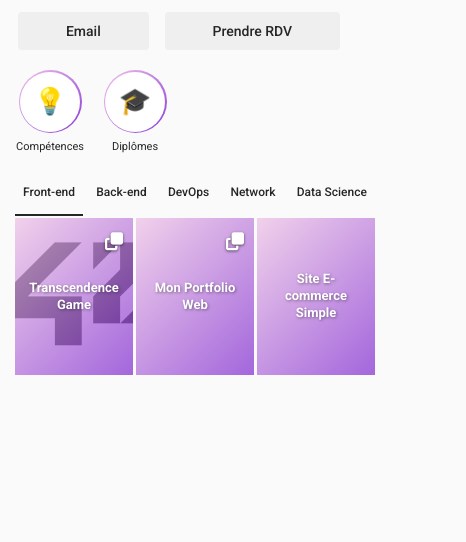
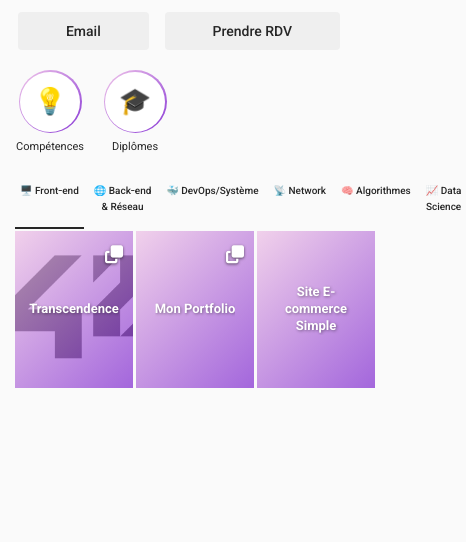
Before and after one commit to Ealves96/Portfolio, a website: page index.html in a window 390 px wide. Shown: the part 231-773 px from the top of the page, 466 px wide, since content can reach past the window. Drawn offline with nearby package versions, Linux system fonts and the light colour scheme; files that its build step writes are made by us from their sources.

Commit message:
mobile a test

```diff
--- a/css/tabs.css
+++ b/css/tabs.css
@@ -15,7 +15,7 @@
 
 .tab-item {
     padding: 15px 0;
-    font-size: 12px;
+    font-size: 10px;
     font-weight: 500; /* Texte un peu plus gras */
     letter-spacing: 1px; /* Espacement des lettres */
     text-transform: uppercase; /* Texte en majuscules */
@@ -54,7 +54,7 @@
         gap: 5px; /* Réduit l'écart */
     }
     .tab-item {
-        font-size: 12px; /* Icônes ou texte plus grand sur mobile */
+        font-size: 10px;
         letter-spacing: 0;
         text-transform: none; /* Pas forcément majuscule sur mobile */
         flex-grow: 1; /* Les onglets prennent la même largeur */
--- a/partials/_project-grid.html
+++ b/partials/_project-grid.html
@@ -3,8 +3,8 @@
 
     <!-- Projet 1: Transcendence (Exemple avec plusieurs images) -->
     <a href="#" class="project-item"
-        data-category="frontend backend devops"
-        data-title="Transcendence Game"
+        data-category="frontend"
+        data-title="Transcendence"
         data-image="img/transcendence/transcendence_result.png"
         data-media='[
             { "type": "video", "src": "https://res.cloudinary.com/dzo1cimyr/video/upload/v1744892790/f5ahjr6lmojhnt9l0q9x.webm" },
@@ -13,8 +13,14 @@
             { "type": "video", "src": "https://res.cloudinary.com/dzo1cimyr/video/upload/v1744892796/tvjmyovjqrvy0epdromm.webm" },
             { "type": "image", "src": "img/transcendence/transcendence_result.png" }
         ]'
-        data-description="Développement d'un jeu de Pong multijoueur en temps réel inspiré du classique Pong.\n\nFonctionnalités :\n- Mode multijoueur via WebSockets (Socket.IO).\n- Système d'authentification sécurisé (JWT, OAuth2 avec l'API 42).\n- Chat global et privé entre utilisateurs.\n- Interface utilisateur réactive construite avec Vue.js.\n- Backend robuste avec NestJS et base de données PostgreSQL.\n- Déploiement containérisé avec Docker et Docker Compose.\n\nCe projet a été réalisé dans le cadre du cursus de l'école 42, mettant l'accent sur le travail d'équipe, la gestion de projet et l'application des technologies web modernes."
-        data-tech="Vue.js, NestJS, TypeScript, PostgreSQL, Socket.IO, Docker, OAuth2, JWT"
+        data-description="🎮 Transcendence – 42
+        👩‍💻 Front‑end & jeu 3D
+        • SPA vanilla JS + WebSockets
+        • Pong 3D (1,2 & 4 joueurs) sous Three.js
+        • UI responsive, accessible & 60 FPS
+        ✨ Pixel‑perfect, fun garanti !
+        Pour en savoir plus, consultez le lien GitHub 🐙!"
+        data-tech="FrontEnd, ThreeJS, JavaScript, 42Paris, WebDev, GameDev"
         data-github="https://github.com/Ealves96/transcendence"
         data-live="#"
         data-background-image="img/logo42.png">
@@ -47,7 +53,7 @@
     <!-- Projet 3: Portfolio (Ce site !) -->
      <a href="#" class="project-item"
         data-category="frontend"
-        data-title="Mon Portfolio Web"
+        data-title="Mon Portfolio"
         data-image="img/projects/portfolio/portfolio-main.png"
          data-images='[
             "img/projects/portfolio/portfolio-main.png",
--- a/partials/_tabs.html
+++ b/partials/_tabs.html
@@ -1,9 +1,10 @@
 <section class="tabs-section" aria-label="Catégories de projets">
     <ul class="tabs-list">
-       <li class="tab-item active" data-category="frontend">Front-end</li>
-       <li class="tab-item" data-category="backend">Back-end</li>
-       <li class="tab-item" data-category="devops">DevOps</li>
-       <li class="tab-item" data-category="network">Network</li>
-       <li class="tab-item" data-category="data">Data Science</li>
+       <li class="tab-item active" data-category="frontend">🖥️ Front‑end</li>
+       <li class="tab-item" data-category="backend">🌐 Back‑end & Réseau</li>
+       <li class="tab-item" data-category="devops">🐳 DevOps/Système </li>
+       <li class="tab-item" data-category="network">📡 Network</li>
+       <li class ="tab-item" data-category="algo">🧠 Algorithmes</li>
+       <li class="tab-item" data-category="data">📈 Data Science</li>
    </ul>
 </section>
```
Also changed, not shown: dist/css/tabs.css, dist/index.html.
